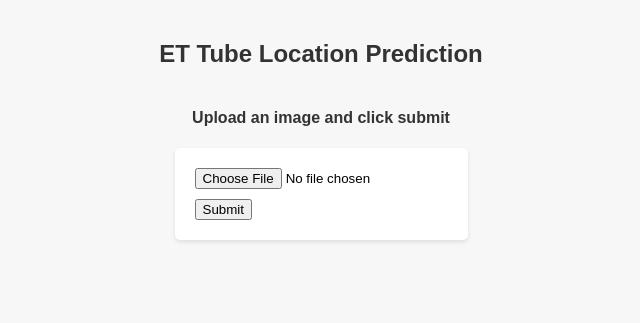
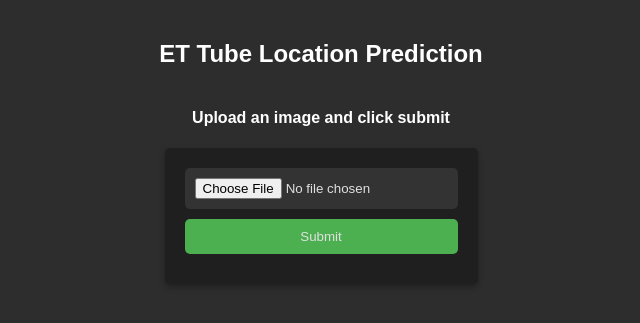
Before and after one commit to nicholasjprimianomd/et_tube, a Flask app: page / in a window 1280 px wide. Shown: the top 323 px of the page, without its empty margins (319-959 px from the left). Run offline with Flask 2, Linux system fonts and the light colour scheme.

Commit message:
Front end improvements

```diff
--- a/templates/index.html
+++ b/templates/index.html
@@ -1,4 +1,3 @@
-<!--
 <!doctype html>
 <html>
 <head>
@@ -6,70 +5,10 @@
   <meta name="viewport" content="width=device-width, initial-scale=1.0">
   <title>ET Tube Location Prediction</title>
   <style>
-      img#processedImage {
-      max-width: 100%;
-      height: auto;
-      display: none; /* Start with the image not displayed */
-    }
-  </style>
-</head>
-<body>
-
-<h2>ET Tube Location Prediction</h2>
-<h4>Upload an image and click submit</h4>
-
-<form id="uploadForm" method="post" enctype="multipart/form-data">
-    <dl>
-      <p>
-        <input type="file" name="file" autocomplete="off" required>
-      </p>
-    </dl>
-    <p>
-      <input type="submit" value="Submit">
-    </p>
-</form>
-
-<p class="green">
-    <img id="processedImage" style="display:none;"/>
-</p>
-
-<script>
-  document.getElementById('uploadForm').addEventListener('submit', function(e) {
-    e.preventDefault();
-    const formData = new FormData(this);
-    fetch('/', {
-      method: 'POST',
-      body: formData
-    })
-    .then(response => response.blob()) // Assuming the server sends back image data as a blob
-    .then(imageBlob => {
-      // Create a local URL from the image blob and set it as the src of the image tag
-      const imageObjectURL = URL.createObjectURL(imageBlob);
-      const imageElement = document.getElementById('processedImage');
-      imageElement.src = imageObjectURL;
-      imageElement.style.display = 'block'; // Show the image element
-    })
-    .catch(error => {
-      console.error('Error:', error);
-    });
-  });
-</script>
-
-</body>
-</html>
--->
-
-<!doctype html>
-<html>
-<head>
-  <meta charset="UTF-8">
-  <meta name="viewport" content="width=device-width, initial-scale=1.0">
-  <title>ET Tube Location Prediction</title>
-  <link rel="stylesheet" href="https://cdnjs.cloudflare.com/ajax/libs/font-awesome/5.15.1/css/all.min.css">
-  <style>
     body {
       font-family: 'Arial', sans-serif;
-      background: #f7f7f7;
+      background: #2D2D2D; /* Dark grey background */
+      color: #e0e0e0; /* Light grey text */
       margin: 0;
       padding: 20px;
       display: flex;
@@ -77,25 +16,40 @@
       align-items: center;
     }
     h2, h4 {
-      color: #333;
+      color: #ffffff; /* White text for headings */
     }
     form {
-      background: white;
+      background: #1F1F1F; /* Slightly darker grey form background */
       padding: 20px;
       border-radius: 5px;
-      box-shadow: 0 2px 4px rgba(0, 0, 0, 0.1);
+      box-shadow: 0 3px 6px rgba(0, 0, 0, 0.3);
     }
-    input[type="file"] {
+    input[type="file"], input[type="submit"] {
+      background: #333333; /* Dark grey input fields */
+      color: #e0e0e0; /* Light grey text color */
+      border: none;
       margin-bottom: 10px;
+      padding: 10px;
+      border-radius: 5px;
+      width: 100%;
+      box-sizing: border-box; /* Ensures padding doesn't affect width */
+    }
+    input[type="submit"] {
+      background: #4CAF50; /* Green button */
+      cursor: pointer;
+    }
+    input[type="submit"]:hover {
+      background: #45a049; /* Darker green on hover */
     }
     .loader {
-      border: 4px solid #f3f3f3;
-      border-top: 4px solid #3498db;
+      border: 4px solid #1F1F1F; /* Loader background border */
+      border-top: 4px solid #4CAF50; /* Green loader accent */
       border-radius: 50%;
       width: 30px;
       height: 30px;
       animation: spin 2s linear infinite;
       display: none;
+      margin: auto;
     }
     img#processedImage {
       max-width: 100%;
@@ -120,7 +74,7 @@
     <div class="loader" id="loader"></div>
 </form>
 
-<div class="green">
+<div>
     <img id="processedImage"/>
 </div>
 
```
